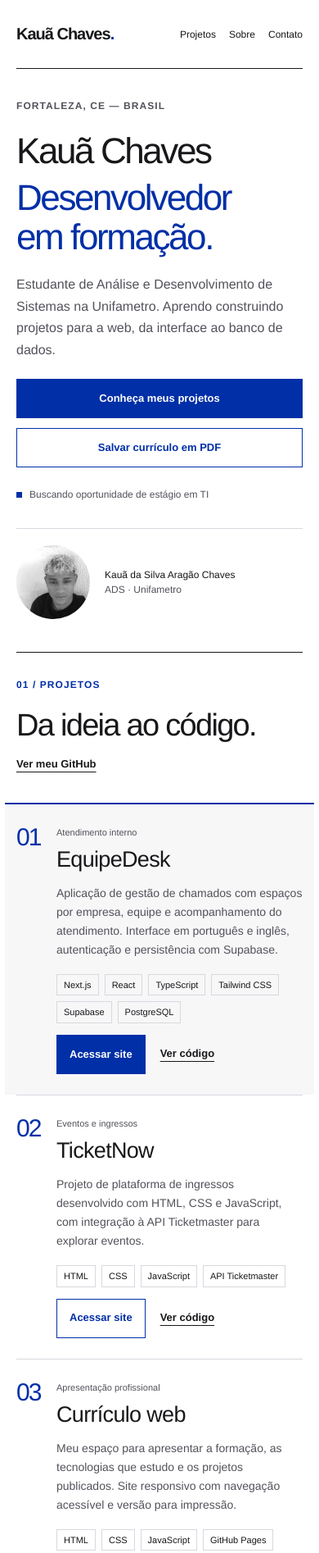
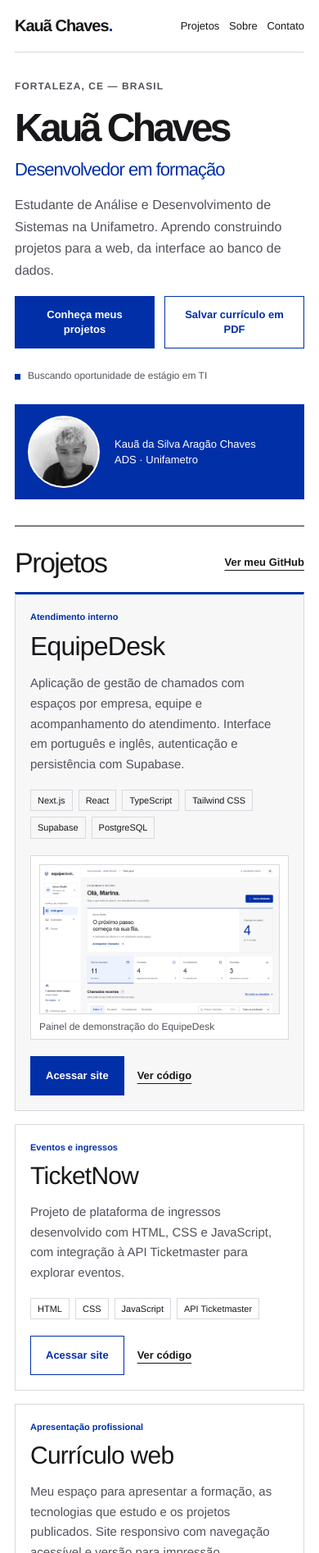
Before and after one commit to kaua-chavesvk/web-curiculo, a plain HTML site: page index.html in a window 390 px wide. Shown: the top 1894 px of the page at 82% size. Drawn offline with Linux system fonts and the light colour scheme.

Commit message:
Refina layout do currículo e destaca EquipeDesk

```diff
--- a/index.html
+++ b/index.html
@@ -45,11 +45,8 @@
         <section class="hero" id="inicio" aria-labelledby="titulo">
           <div>
             <p class="eyebrow">Fortaleza, CE — Brasil</p>
-            <h1 id="titulo">
-              Kauã Chaves<span class="hero-role"
-                >Desenvolvedor<br />em formação.</span
-              >
-            </h1>
+            <h1 id="titulo">Kauã Chaves</h1>
+            <p class="hero-role">Desenvolvedor em formação</p>
             <p class="intro">
               Estudante de Análise e Desenvolvimento de Sistemas na Unifametro.
               Aprendo construindo projetos para a web, da interface ao banco de
@@ -88,8 +85,7 @@
           aria-labelledby="projetos-titulo"
         >
           <div class="section-heading">
-            <p class="eyebrow">01 / Projetos</p>
-            <h2 id="projetos-titulo">Da ideia ao código.</h2>
+            <h2 id="projetos-titulo">Projetos</h2>
             <a
               class="text-link"
               href="https://github.com/kaua-chavesvk"
@@ -99,7 +95,6 @@
             >
           </div>
           <article class="project featured">
-            <div class="project-number" aria-hidden="true">01</div>
             <div class="project-body">
               <p class="project-category">Atendimento interno</p>
               <h3>EquipeDesk</h3>
@@ -117,6 +112,17 @@
                 <li>PostgreSQL</li>
               </ul>
             </div>
+            <figure class="project-preview">
+              <img
+                src="assets/equipedesk.png"
+                alt="Painel do EquipeDesk com indicadores e lista de chamados recentes"
+                width="1440"
+                height="1919"
+                loading="lazy"
+                decoding="async"
+              />
+              <figcaption>Painel de demonstração do EquipeDesk</figcaption>
+            </figure>
             <div class="project-actions">
               <a
                 class="button primary"
@@ -136,7 +142,6 @@
             </div>
           </article>
           <article class="project">
-            <div class="project-number" aria-hidden="true">02</div>
             <div class="project-body">
               <p class="project-category">Eventos e ingressos</p>
               <h3>TicketNow</h3>
@@ -171,7 +176,6 @@
             </div>
           </article>
           <article class="project">
-            <div class="project-number" aria-hidden="true">03</div>
             <div class="project-body">
               <p class="project-category">Apresentação profissional</p>
               <h3>Currículo web</h3>
@@ -188,8 +192,7 @@
               </ul>
             </div>
             <div class="project-actions">
-              <a class="button secondary" href="#inicio">Você está aqui</a
-              ><a
+              <a
                 class="text-link"
                 href="https://github.com/kaua-chavesvk/web-curiculo"
                 target="_blank"
@@ -206,8 +209,7 @@
           aria-labelledby="sobre-titulo"
         >
           <div>
-            <p class="eyebrow">02 / Sobre mim</p>
-            <h2 id="sobre-titulo">Aprender.<br />Construir.<br />Evoluir.</h2>
+            <h2 id="sobre-titulo">Sobre mim</h2>
           </div>
           <div class="about-content">
             <p>
@@ -234,8 +236,7 @@
         </section>
         <section class="section-split" aria-labelledby="skills-titulo">
           <div>
-            <p class="eyebrow">03 / Tecnologias</p>
-            <h2 id="skills-titulo">O que uso<br />e estudo.</h2>
+            <h2 id="skills-titulo">Tecnologias</h2>
           </div>
           <div class="skill-groups">
             <div>
@@ -261,8 +262,7 @@
           aria-labelledby="contato-titulo"
         >
           <div>
-            <p class="eyebrow">04 / Contato</p>
-            <h2 id="contato-titulo">Vamos<br />conversar?</h2>
+            <h2 id="contato-titulo">Vamos conversar?</h2>
             <p>
               Para oportunidades de estágio e conversas sobre desenvolvimento.
             </p>
--- a/styles.css
+++ b/styles.css
@@ -78,11 +78,11 @@ h3 {
   top: 12px;
 }
 .topbar {
-  min-height: 100px;
+  min-height: 76px;
   display: flex;
   align-items: center;
   justify-content: space-between;
-  border-bottom: 1px solid var(--ink);
+  border-bottom: 1px solid var(--line);
   gap: 24px;
 }
 .wordmark {
@@ -101,7 +101,10 @@ nav {
 nav a {
   font-size: 14px;
   text-decoration: none;
-  padding: 12px 0;
+  padding: 14px 0;
+}
+nav a:hover {
+  text-decoration: underline;
 }
 nav a:hover,
 .text-link:hover {
@@ -109,10 +112,10 @@ nav a:hover,
 }
 .hero {
   display: grid;
-  grid-template-columns: 1fr 32%;
-  gap: 64px;
+  grid-template-columns: minmax(0, 1.5fr) minmax(0, 1fr);
+  gap: clamp(32px, 5vw, 76px);
   align-items: center;
-  padding: 70px 0 72px;
+  padding: 60px 0 56px;
 }
 .eyebrow {
   font-size: 12px;
@@ -125,14 +128,19 @@ nav a:hover,
   margin-bottom: 26px;
 }
 h1 {
-  font-size: clamp(36px, 4.8vw, 62px);
-  letter-spacing: -0.055em;
-  line-height: 1.08;
+  font-size: clamp(48px, 7.4vw, 106px);
+  font-weight: 700;
+  letter-spacing: -0.075em;
+  line-height: 0.98;
 }
 .hero-role {
   display: block;
   color: var(--blue);
-  margin-top: 10px;
+  margin-top: 16px;
+  font-size: clamp(22px, 3.2vw, 42px);
+  font-weight: 500;
+  letter-spacing: -0.045em;
+  line-height: 1.12;
 }
 .intro {
   font-size: 17px;
@@ -200,7 +208,7 @@ h1 {
   align-self: center;
   display: flex;
   flex-direction: column;
-  gap: 12px;
+  gap: 0;
 }
 .portrait img {
   width: 100%;
@@ -213,18 +221,18 @@ h1 {
   filter: grayscale(1);
   background: var(--surface);
 }
-figcaption {
+.portrait figcaption {
   font-size: 11px;
   line-height: 1.5;
   padding: 13px 0;
   border-bottom: 1px solid var(--line);
 }
-figcaption span {
+.portrait figcaption span {
   display: block;
   color: var(--muted);
 }
 .projects {
-  padding: 40px 0 68px;
+  padding: 36px 0 56px;
   border-top: 1px solid var(--ink);
 }
 .section-heading {
@@ -232,11 +240,7 @@ figcaption span {
   grid-template-columns: 1fr auto;
   gap: 18px;
   align-items: end;
-  margin-bottom: 36px;
-}
-.section-heading .eyebrow {
-  grid-column: 1/-1;
-  color: var(--blue);
+  margin-bottom: 24px;
 }
 .text-link {
   font-size: 13px;
@@ -245,22 +249,13 @@ figcaption span {
 }
 .project {
   display: grid;
-  grid-template-columns: 80px 1fr 165px;
-  gap: 26px;
-  padding: 32px 0;
+  grid-template-columns: minmax(0, 1fr) auto;
+  gap: 28px;
+  padding: 26px 0;
   border-top: 1px solid var(--line);
 }
-.project.featured {
-  background: var(--surface);
-  padding: 32px 24px;
-  border-top: 2px solid var(--blue);
-}
-.project-number {
-  font-size: 50px;
-  letter-spacing: -0.065em;
-  line-height: 1;
-  color: var(--blue);
-  font-variant-numeric: tabular-nums;
+.project-preview {
+  display: none;
 }
 .project-category {
   font-size: 11px;
@@ -305,8 +300,8 @@ figcaption span {
 .section-split {
   display: grid;
   grid-template-columns: 1fr 1.35fr;
-  gap: 90px;
-  padding: 56px 0;
+  gap: clamp(32px, 7vw, 90px);
+  padding: 42px 0;
   border-top: 1px solid var(--ink);
 }
 .section-split .eyebrow {
@@ -396,161 +391,191 @@ footer {
   font-size: 11px;
   color: var(--muted);
 }
-@media (max-width: 900px) {
+@media screen {
+  .portrait {
+    min-width: 0;
+    align-items: center;
+    padding: clamp(24px, 4vw, 52px) clamp(20px, 4vw, 52px) 0;
+    background: var(--blue);
+  }
+  .portrait img {
+    display: block;
+    width: min(100%, 290px);
+    border: 4px solid var(--white);
+  }
+  .portrait figcaption {
+    width: 100%;
+    margin-top: clamp(20px, 3vw, 38px);
+    padding: 16px 0;
+    border-top: 1px solid #ffffff66;
+    border-bottom: 0;
+    color: var(--white);
+    font-size: 13px;
+  }
+  .portrait figcaption span {
+    color: var(--white);
+  }
+  .projects {
+    display: grid;
+    grid-template-columns: repeat(2, minmax(0, 1fr));
+    gap: 16px;
+  }
+  .section-heading,
+  .project.featured {
+    grid-column: 1 / -1;
+  }
+  .section-heading {
+    margin-bottom: 2px;
+  }
+  .project {
+    grid-template-columns: minmax(0, 1fr);
+    grid-template-rows: 1fr auto;
+    gap: 20px;
+    padding: clamp(18px, 3vw, 36px);
+    border: 1px solid var(--line);
+  }
+  .project.featured {
+    grid-template-columns: minmax(0, 0.95fr) minmax(0, 1.05fr);
+    grid-template-rows: auto 1fr;
+    align-items: start;
+    background: var(--surface);
+    border-top: 3px solid var(--blue);
+  }
+  .project.featured h3 {
+    font-size: clamp(32px, 4.8vw, 60px);
+  }
+  .project-category {
+    color: var(--blue);
+    font-weight: 600;
+  }
+  .project-body > p:not(.project-category) {
+    font-size: 15px;
+  }
+  .project-preview {
+    grid-area: 1 / 2 / 3 / 3;
+    display: block;
+    min-width: 0;
+    padding: 10px 10px 0;
+    background: var(--white);
+    border: 1px solid var(--line);
+  }
+  .project-preview img {
+    display: block;
+    width: 100%;
+    height: auto;
+    aspect-ratio: 16 / 10;
+    object-fit: cover;
+    object-position: top;
+    border: 1px solid var(--line);
+  }
+  .project-preview figcaption {
+    padding: 8px 0;
+    color: var(--muted);
+    font-size: 12px;
+  }
+  .project-actions {
+    flex-flow: row wrap;
+    align-items: center;
+    justify-content: flex-start;
+  }
+  .project-actions .text-link {
+    padding: 12px 0;
+  }
+  .contact {
+    margin-bottom: 22px;
+    padding: clamp(20px, 4vw, 48px);
+    background: var(--surface);
+    border-top: 3px solid var(--blue);
+  }
+  .contact-links a:last-child {
+    border-bottom: 0;
+  }
+}
+@media screen and (max-width: 900px) {
   .page {
     padding: 0 28px;
   }
   .hero {
-    gap: 28px;
-    grid-template-columns: 1fr 30%;
-    padding: 48px 0;
-  }
-  .portrait {
-    max-height: none;
-  }
-  .hero .button {
-    flex: 1;
+    padding: 42px 0;
   }
   .section-split {
-    gap: 40px;
     grid-template-columns: 1fr 1.5fr;
   }
-  .project {
-    grid-template-columns: 54px 1fr 140px;
-    gap: 18px;
-  }
-  .project.featured {
-    padding: 26px 18px;
-  }
-  .project-number {
-    font-size: 40px;
-  }
 }
-@media (max-width: 620px) {
+@media screen and (max-width: 640px) {
   .page {
-    padding: 0 20px;
+    padding: 0 18px;
   }
   .topbar {
-    min-height: 84px;
-    gap: 10px;
+    min-height: 64px;
+    gap: 12px;
   }
   .wordmark {
     font-size: 20px;
   }
   nav {
-    gap: 16px;
+    gap: clamp(10px, 3vw, 18px);
   }
   nav a {
-    font-size: 12px;
+    font-size: 13px;
+  }
+  .hero,
+  .section-split {
+    grid-template-columns: minmax(0, 1fr);
   }
   .hero {
-    grid-template-columns: 1fr;
-    padding: 36px 0 40px;
-    gap: 30px;
-  }
-  h1 {
-    font-size: 44px;
+    padding: 32px 0;
+    gap: 24px;
   }
   .hero .eyebrow {
-    margin-bottom: 20px;
+    margin-bottom: 16px;
   }
   .intro {
     font-size: 16px;
-    margin: 22px 0;
+    margin: 18px 0;
   }
-  .actions {
-    flex-direction: column;
-  }
-  .hero .button {
-    width: 100%;
+  .actions > * {
+    flex: 1 1 145px;
   }
   .portrait {
     display: grid;
-    grid-template-columns: 90px 1fr;
-    align-items: center;
+    grid-template-columns: 88px minmax(0, 1fr);
     gap: 18px;
-    max-height: none;
-    border-top: 1px solid var(--line);
-    padding-top: 20px;
+    padding: 14px 16px;
   }
   .portrait img {
-    height: 90px;
+    border-width: 2px;
   }
-  figcaption {
+  .portrait figcaption {
     border: 0;
+    margin: 0;
     padding: 0;
-    font-size: 12px;
+  }
+  .projects {
+    grid-template-columns: minmax(0, 1fr);
+    padding: 26px 0 36px;
   }
   .section-heading {
-    grid-template-columns: 1fr;
-    gap: 18px;
-  }
-  .section-heading .text-link {
-    justify-self: start;
-  }
-  .projects {
-    padding: 30px 0 38px;
-  }
-  .project,
-  .project.featured {
-    grid-template-columns: 35px 1fr;
-    gap: 14px;
-    padding: 25px 0;
+    gap: 8px;
+    align-items: center;
   }
   .project.featured {
-    padding: 25px 14px;
-    margin: 0 -14px;
+    grid-template-columns: minmax(0, 1fr);
+    grid-template-rows: auto;
   }
-  .project-number {
-    font-size: 30px;
-  }
-  .project h3 {
-    font-size: 27px;
-  }
-  .project-actions {
-    grid-column: 2;
-    flex-direction: row;
-    align-items: center;
-    justify-content: start;
-    gap: 18px;
-  }
-  .project-actions .text-link {
-    padding: 10px 0;
-  }
-  .project-actions .button {
-    padding: 12px 15px;
+  .project-preview {
+    grid-area: auto;
   }
   .section-split {
-    grid-template-columns: 1fr;
-    gap: 28px;
-    padding: 36px 0;
+    gap: 20px;
   }
-  .section-split .eyebrow {
-    margin-bottom: 18px;
-  }
-  h2 {
-    font-size: 38px;
-  }
-  .about-content > p {
-    font-size: 15px;
-  }
-  .education {
-    margin-top: 26px;
-  }
-  .contact > div > p:last-child {
-    margin-top: 16px;
-  }
-  .contact-links strong {
-    font-size: 20px;
+  .section-split:not(.contact) {
+    padding: 30px 0;
   }
   footer {
-    flex-direction: column;
-    gap: 10px;
-    padding: 24px 0;
-  }
-  footer a {
-    padding: 8px 0;
-    align-self: start;
+    flex-wrap: wrap;
+    gap: 12px 20px;
+    padding: 18px 0 24px;
   }
 }
 @media (prefers-reduced-motion: reduce) {
@@ -595,7 +620,8 @@ footer {
     font-size: 29pt;
   }
   .hero-role {
-    font-size: 23pt;
+    margin-top: 6px;
+    font-size: 18pt;
   }
   .intro {
     font-size: 10pt;
@@ -613,7 +639,8 @@ footer {
   .portrait img {
     height: 95px;
   }
-  figcaption {
+  .portrait figcaption {
+    padding-top: 6px;
     font-size: 7pt;
   }
   .projects {
@@ -629,15 +656,12 @@ footer {
   }
   .project,
   .project.featured {
-    grid-template-columns: 35px 1fr 110px;
+    grid-template-columns: minmax(0, 1fr) 124px;
     gap: 12px;
     padding: 16px 0;
     background: white;
     margin: 0;
     break-inside: avoid;
-  }
-  .project-number {
-    font-size: 25pt;
   }
   .project h3 {
     font-size: 18pt;
```
Also changed, not shown: assets/equipedesk.png (added).
